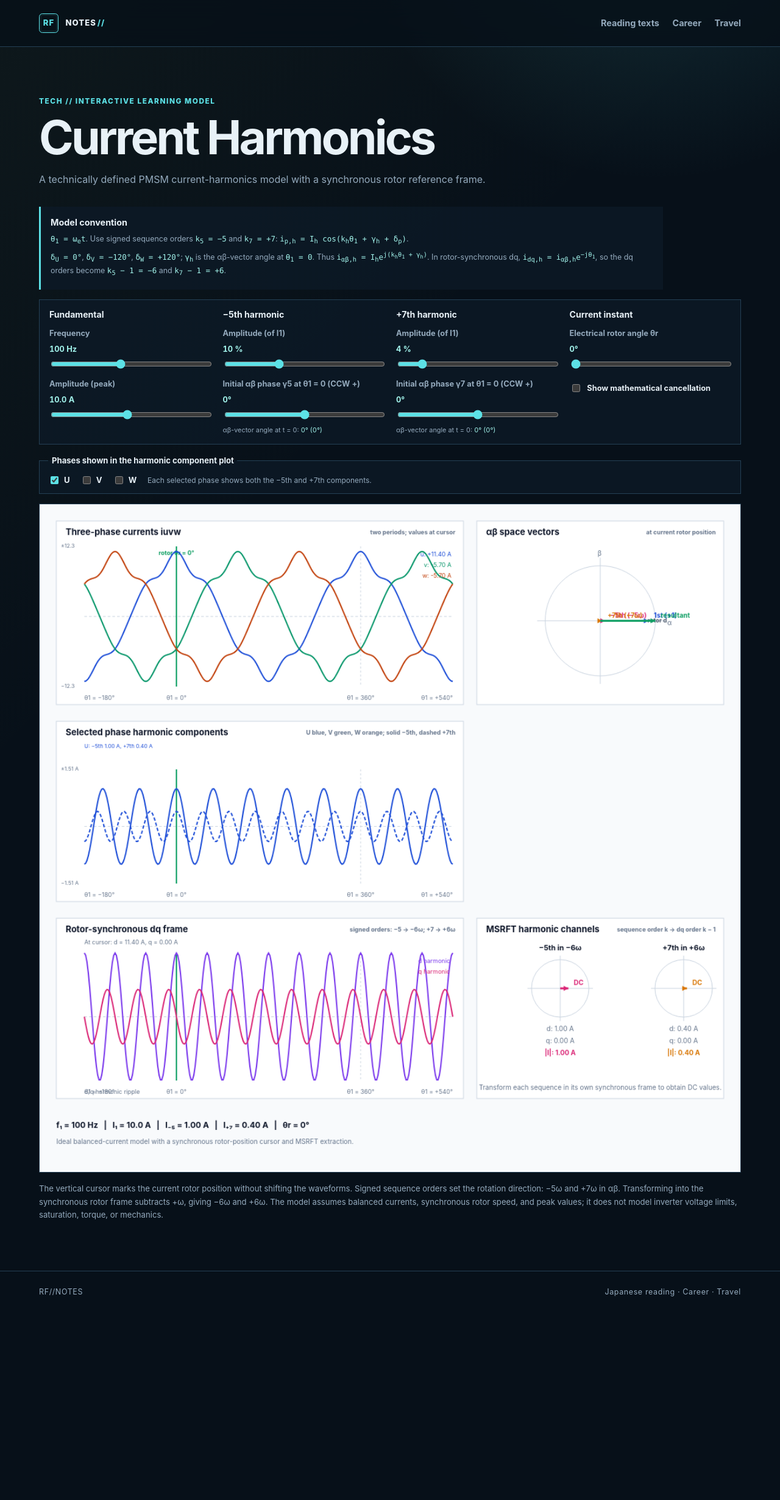
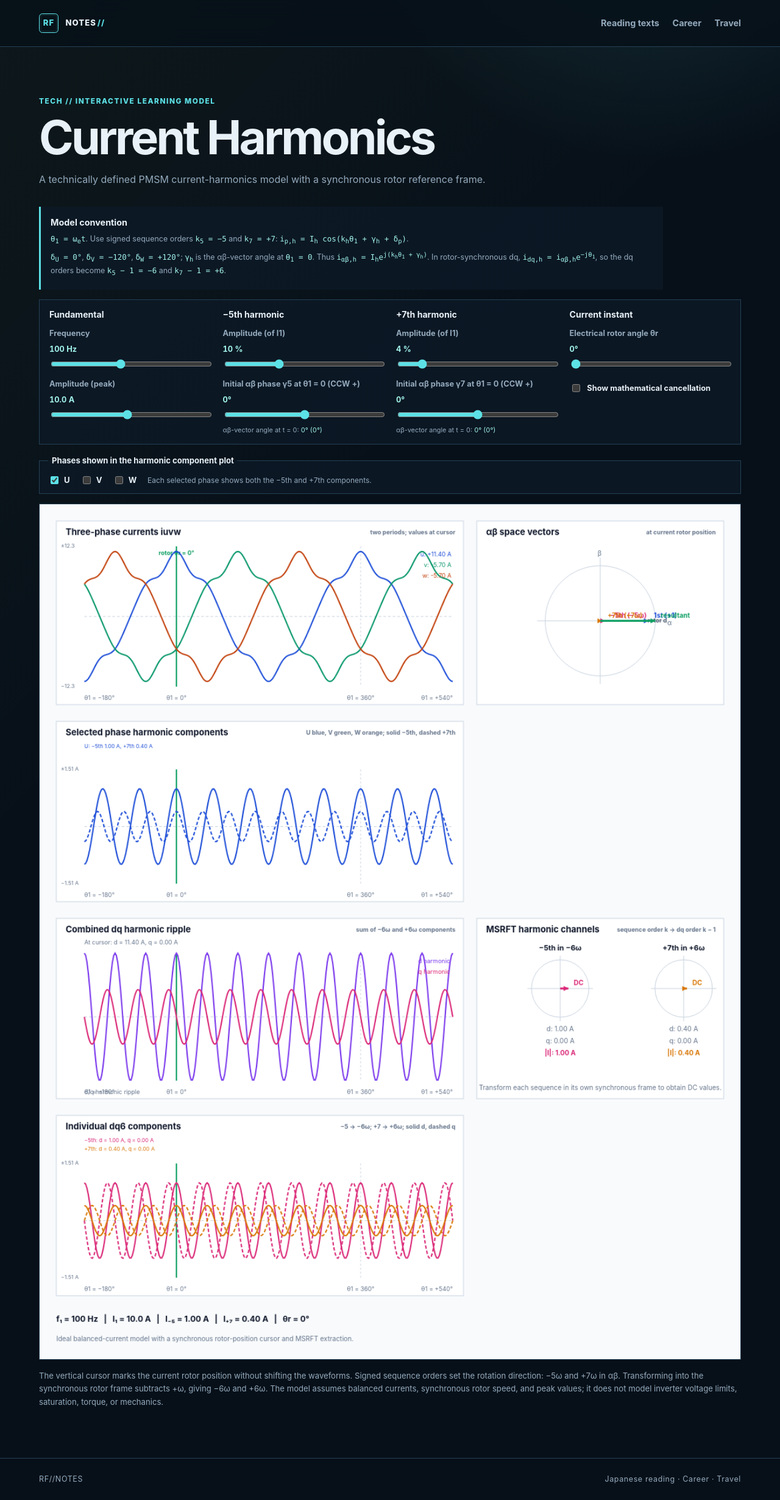
Before and after one commit to RobFil/robfil.github.io, a Jekyll site: the page built from tech/acoustics/index.html, in a window 1280 px wide. Shown: the whole page at 61% size. Built offline with Jekyll 4.4.1, drawn with Linux system fonts in a browser that asks for light colours; before the commit the page ends 2154 px from its top, so only the background shows below that.

Commit message:
Add individual dq6 time-domain plot

```diff
--- a/tech/acoustics/acoustics-lab.js
+++ b/tech/acoustics/acoustics-lab.js
@@ -85,11 +85,33 @@
   }
   function drawDq(x, y, w, h, s) {
     const harmonic5 = s.compensated ? 0 : s.i5, harmonic7 = s.compensated ? 0 : s.i7;
-    card(x, y, w, h, "Rotor-synchronous dq frame", "signed orders: −5 → −6ω; +7 → +6ω");
+    card(x, y, w, h, "Combined dq harmonic ripple", "sum of −6ω and +6ω components");
     const left = x + 42, right = x + w - 16, top = y + 52, bottom = y + h - 27, mid = (top + bottom) / 2, scale = (bottom - top) / (2 * Math.max(s.i5 + s.i7, 1)), zeroX = left + (right - left) / 4, periodEndX = left + 3 * (right - left) / 4, cursorX = left + (right - left) * (s.cursorAngle + Math.PI) / (2 * tau), h5AtCursor = dqComponents(harmonic5, sequenceOrder.fifth, s.gamma5, s.cursorAngle), h7AtCursor = dqComponents(harmonic7, sequenceOrder.seventh, s.gamma7, s.cursorAngle), currentD = s.i1 + h5AtCursor.d + h7AtCursor.d, currentQ = h5AtCursor.q + h7AtCursor.q;
     line(left, mid, right, mid, colours.grid, 1, [4, 3]); line(zeroX, top, zeroX, bottom, colours.grid, 1, [3, 3]); line(periodEndX, top, periodEndX, bottom, colours.grid, 1, [3, 3]); line(cursorX, top, cursorX, bottom, colours.field, 2); text(`At cursor: d = ${currentD.toFixed(2)} A, q = ${currentQ.toFixed(2)} A`, left, y + 36, 9, colours.muted);
     const draw = (axis, color, label) => { if (s.compensated || (s.i5 === 0 && s.i7 === 0)) return; ctx.strokeStyle = color; ctx.lineWidth = 2; ctx.beginPath(); for (let px = left; px <= right; px += 2) { const theta = -Math.PI + 2 * tau * (px - left) / (right - left), h5 = dqComponents(s.i5, sequenceOrder.fifth, s.gamma5, theta), h7 = dqComponents(s.i7, sequenceOrder.seventh, s.gamma7, theta), value = axis === "d" ? h5.d + h7.d : h5.q + h7.q, py = mid - value * scale; if (px === left) ctx.moveTo(px, py); else ctx.lineTo(px, py); } ctx.stroke(); text(label, right - 4, top + (axis === "d" ? 12 : 28), 9, color, "right"); };
     draw("d", colours.d, "d harmonic"); draw("q", colours.q, "q harmonic"); text("d/q harmonic ripple", left, y + h - 10, 9, colours.muted); text("θ1 = −180°", left, y + h - 10, 9, colours.muted); text("θ1 = 0°", zeroX, y + h - 10, 9, colours.muted, "center"); text("θ1 = 360°", periodEndX, y + h - 10, 9, colours.muted, "center"); text("θ1 = +540°", right, y + h - 10, 9, colours.muted, "right"); if (s.compensated) text("Only fundamental DC remains", x + w / 2, mid, 12, colours.field, "center", "700");
+  }
+  function drawDq6Components(x, y, w, h, s) {
+    const harmonic5 = s.compensated ? 0 : s.i5, harmonic7 = s.compensated ? 0 : s.i7;
+    card(x, y, w, h, "Individual dq6 components", "−5 → −6ω; +7 → +6ω; solid d, dashed q");
+    const left = x + 42, right = x + w - 16, top = y + 72, bottom = y + h - 27, mid = (top + bottom) / 2, limit = Math.max(.1, 1.08 * (harmonic5 + harmonic7)), scale = (bottom - top) / (2 * limit), zeroX = left + (right - left) / 4, periodEndX = left + 3 * (right - left) / 4, cursorX = left + (right - left) * (s.cursorAngle + Math.PI) / (2 * tau), at5 = dqComponents(harmonic5, sequenceOrder.fifth, s.gamma5, s.cursorAngle), at7 = dqComponents(harmonic7, sequenceOrder.seventh, s.gamma7, s.cursorAngle);
+    line(left, mid, right, mid, colours.grid, 1, [4, 3]); line(zeroX, top, zeroX, bottom, colours.grid, 1, [3, 3]); line(periodEndX, top, periodEndX, bottom, colours.grid, 1, [3, 3]); line(cursorX, top, cursorX, bottom, colours.field, 2);
+    text(`−5th: d = ${at5.d.toFixed(2)} A, q = ${at5.q.toFixed(2)} A`, left, y + 38, 8, colours.q);
+    text(`+7th: d = ${at7.d.toFixed(2)} A, q = ${at7.q.toFixed(2)} A`, left, y + 51, 8, "#d97706");
+    const traces = [
+      { amplitude: harmonic5, order: sequenceOrder.fifth, gamma: s.gamma5, axis: "d", color: colours.q, dash: [] },
+      { amplitude: harmonic5, order: sequenceOrder.fifth, gamma: s.gamma5, axis: "q", color: colours.q, dash: [5, 3] },
+      { amplitude: harmonic7, order: sequenceOrder.seventh, gamma: s.gamma7, axis: "d", color: "#d97706", dash: [] },
+      { amplitude: harmonic7, order: sequenceOrder.seventh, gamma: s.gamma7, axis: "q", color: "#d97706", dash: [5, 3] }
+    ];
+    traces.forEach(({ amplitude, order, gamma, axis, color, dash }) => {
+      if (amplitude === 0) return;
+      ctx.strokeStyle = color; ctx.lineWidth = 2; ctx.setLineDash(dash); ctx.beginPath();
+      for (let px = left; px <= right; px += 2) { const theta = -Math.PI + 2 * tau * (px - left) / (right - left), components = dqComponents(amplitude, order, gamma, theta), value = components[axis], py = mid - scale * value; if (px === left) ctx.moveTo(px, py); else ctx.lineTo(px, py); }
+      ctx.stroke(); ctx.setLineDash([]);
+    });
+    text(`±${limit.toFixed(2)} A`, x + 7, top, 8, colours.muted); text(`−${limit.toFixed(2)} A`, x + 7, bottom, 8, colours.muted);
+    text("θ1 = −180°", left, y + h - 10, 9, colours.muted); text("θ1 = 0°", zeroX, y + h - 10, 9, colours.muted, "center"); text("θ1 = 360°", periodEndX, y + h - 10, 9, colours.muted, "center"); text("θ1 = +540°", right, y + h - 10, 9, colours.muted, "right");
   }
   function drawMsrft(x, y, w, h, s) {
     card(x, y, w, h, "MSRFT harmonic channels", "sequence order k → dq order k − 1");
@@ -97,6 +119,6 @@
     channels.forEach(([sequence, mag, gamma, color], index) => { const dqOrder = sequence - sequenceOrder.fundamental, signed = dqOrder > 0 ? `+${dqOrder}` : `−${Math.abs(dqOrder)}`, label = `${sequence < 0 ? "−5th" : "+7th"} in ${signed}ω`, components = dqComponents(mag, sequence, gamma, 0), d = components.d, q = components.q, cx = x + 125 + index * 185, cy = y + 105, r = 43; ctx.strokeStyle = colours.grid; ctx.lineWidth = 1; ctx.beginPath(); ctx.arc(cx, cy, r, 0, tau); ctx.stroke(); line(cx - r - 6, cy, cx + r + 6, cy, colours.grid); line(cx, cy - r - 6, cx, cy + r + 6, colours.grid); const scale = r / Math.max(s.i1 * .35, 1); vector(cx, cy, cx + d * scale, cy - q * scale, color, "DC"); text(label, cx, y + 45, 11, colours.ink, "center", "700"); text(`d: ${d.toFixed(2)} A`, cx, y + 166, 10, colours.muted, "center"); text(`q: ${q.toFixed(2)} A`, cx, y + 184, 10, colours.muted, "center"); text(`|I|: ${mag.toFixed(2)} A`, cx, y + 202, 10, color, "center", "700"); });
     text(s.compensated ? "Counter-currents cancel both harmonic components." : "Transform each sequence in its own synchronous frame to obtain DC values.", x + w / 2, y + h - 16, 10, colours.muted, "center");
   }
-  function draw() { const s = state(); ctx.clearRect(0, 0, canvas.width, canvas.height); ctx.fillStyle = "#f8fafc"; ctx.fillRect(0, 0, canvas.width, canvas.height); drawWave(25, 25, 610, 275, s); drawSpaceVector(655, 25, 370, 275, s); drawUPhaseHarmonics(25, 325, 610, 270, s); drawDq(25, 620, 610, 270, s); drawMsrft(655, 620, 370, 270, s); text(`f₁ = ${s.f} Hz   |   I₁ = ${s.i1.toFixed(1)} A   |   I₋₅ = ${s.i5.toFixed(2)} A   |   I₊₇ = ${s.i7.toFixed(2)} A   |   θr = ${controls.cursorAngle.value}°`, 25, 930, 12, colours.ink, "left", "700"); text("Ideal balanced-current model with a synchronous rotor-position cursor and MSRFT extraction.", 25, 955, 10, colours.muted); }
+  function draw() { const s = state(); ctx.clearRect(0, 0, canvas.width, canvas.height); ctx.fillStyle = "#f8fafc"; ctx.fillRect(0, 0, canvas.width, canvas.height); drawWave(25, 25, 610, 275, s); drawSpaceVector(655, 25, 370, 275, s); drawUPhaseHarmonics(25, 325, 610, 270, s); drawDq(25, 620, 610, 270, s); drawMsrft(655, 620, 370, 270, s); drawDq6Components(25, 915, 610, 270, s); text(`f₁ = ${s.f} Hz   |   I₁ = ${s.i1.toFixed(1)} A   |   I₋₅ = ${s.i5.toFixed(2)} A   |   I₊₇ = ${s.i7.toFixed(2)} A   |   θr = ${controls.cursorAngle.value}°`, 25, 1220, 12, colours.ink, "left", "700"); text("Ideal balanced-current model with a synchronous rotor-position cursor and MSRFT extraction.", 25, 1250, 10, colours.muted); }
   Object.values(controls).forEach(control => control.addEventListener("input", () => { updateLabels(); draw(); })); updateLabels(); draw();
 })();
--- a/tech/acoustics/index.html
+++ b/tech/acoustics/index.html
@@ -50,7 +50,7 @@
     <span>Each selected phase shows both the −5th and +7th components.</span>
   </fieldset>
 
-  <canvas id="acoustics-canvas" width="1050" height="1000" aria-label="Three-phase currents with negative fifth and positive seventh sequence harmonics; phase component visibility controls"></canvas>
+  <canvas id="acoustics-canvas" width="1050" height="1280" aria-label="Three-phase currents, signed harmonic components, rotor-synchronous dq ripple, and individual dq6 components"></canvas>
   <p class="acoustics-note">The vertical cursor marks the current rotor position without shifting the waveforms. Signed sequence orders set the rotation direction: −5ω and +7ω in αβ. Transforming into the synchronous rotor frame subtracts +ω, giving −6ω and +6ω. The model assumes balanced currents, synchronous rotor speed, and peak values; it does not model inverter voltage limits, saturation, torque, or mechanics.</p>
 </section>
 
```
